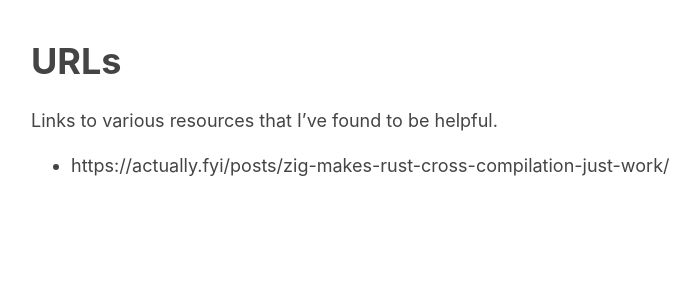
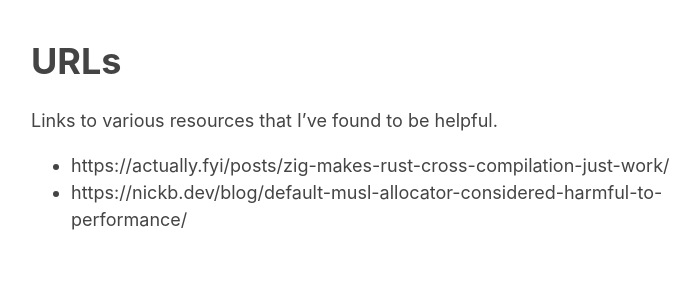
Before and after one commit to anttiharju/anttiharju.github.io, a Jekyll site: the page built from urls.md, in a window 1280 px wide. Shown: the top 300 px of the page, without its empty margins (284-984 px from the left). Built offline with Jekyll 4.4.1, drawn with Linux system fonts in a browser that asks for light colours; our own code applies the rules of GitHub Pages for plain Markdown files; the repository's description, which GitHub fills in, is left out; part of the change alters nothing that is shown.

Commit message:
Save musl info package

```diff
--- a/urls.md
+++ b/urls.md
@@ -3,3 +3,4 @@
 Links to various resources that I've found to be helpful.
 
 - https://actually.fyi/posts/zig-makes-rust-cross-compilation-just-work/
+- https://nickb.dev/blog/default-musl-allocator-considered-harmful-to-performance/
```
